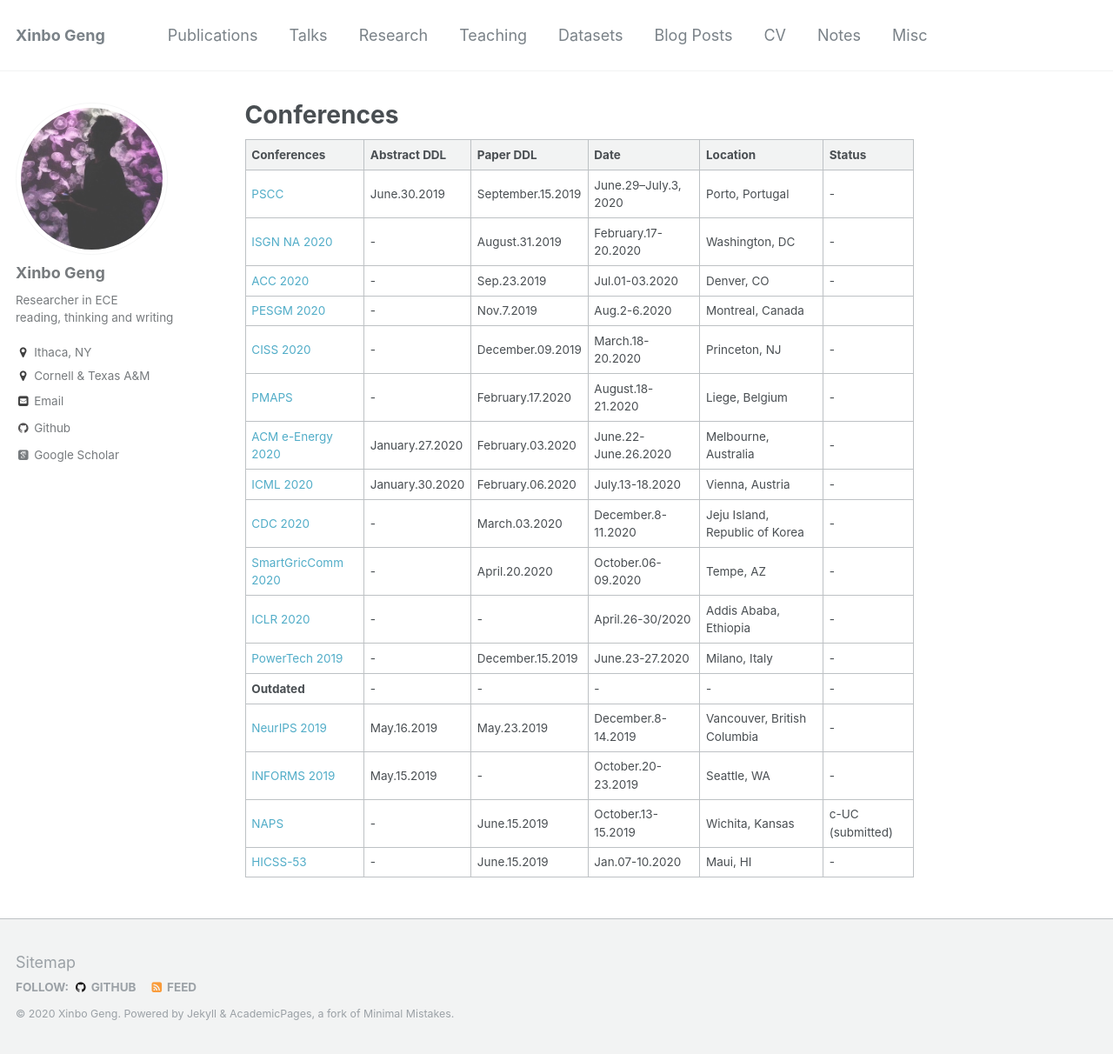
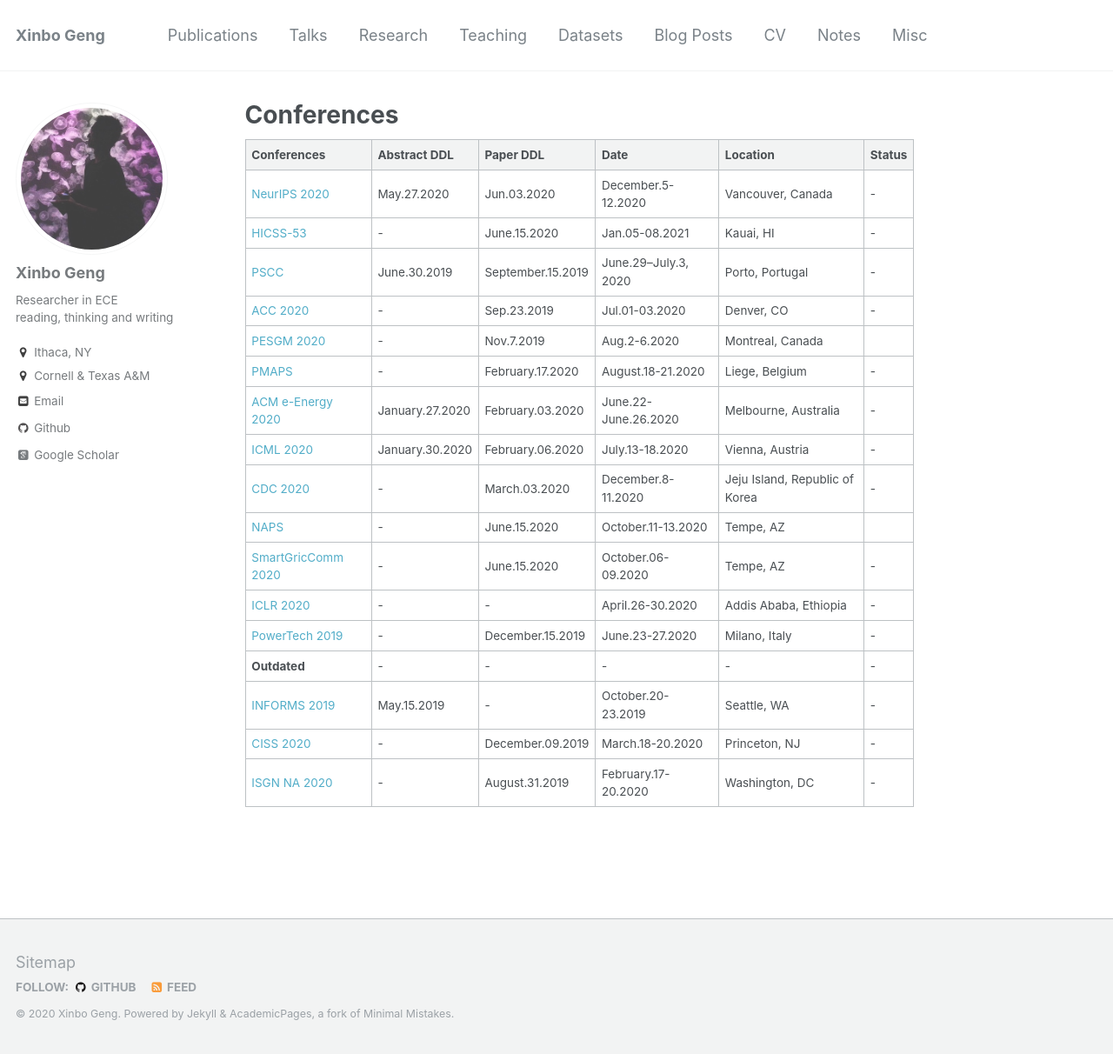
Before and after one commit to xb00dx/xb00dx.github.io, a Jekyll site: the page built from _pages/conf.md, in a window 1280 px wide and 1212 px high. Shown: the whole window at 87% size. Built offline with Jekyll 4.4.1, drawn with Linux system fonts in a browser that asks for light colours; some web fonts are replaced.

Commit message:
no message

```diff
--- a/_pages/conf.md
+++ b/_pages/conf.md
@@ -10,20 +10,20 @@ redirect_from:
 
 | Conferences                                                                        | Abstract DDL | Paper DDL    | Date                | Location     | Status            |
 |------------------------------------------------------------------------------------|--------------|--------------|---------------------|--------------|-------------------|
+|  [NeurIPS 2020](https://nips.cc/Conferences/2020/Dates)     |  May.27.2020    |  Jun.03.2020    |         December.5-12.2020            |      Vancouver, Canada      |              - |
+| [HICSS-53](http://hicss.hawaii.edu/tracks-and-minitracks/authors/)                 | -            | June.15.2020 | Jan.05-08.2021      | Kauai, HI      | - |
 |  [PSCC](https://pscc2020.pt/)     |  June.30.2019    |  September.15.2019    |         June.29–July.3, 2020            |      Porto, Portugal        |              - |
-| [ISGN NA 2020](https://ieee-isgt.org/)      | -            |   August.31.2019      |  February.17-20.2020                  |          Washington, DC    |         -          |
 | [ACC 2020](http://acc2020.a2c2.org/)                                                | -            | Sep.23.2019  | Jul.01-03.2020      | Denver, CO |  -               |
 | [PESGM 2020](http://pes-gm.org)  | -            | Nov.7.2019 | Aug.2-6.2020 | Montreal, Canada |  |
-| [CISS 2020](https://ee-ciss.princeton.edu/) | -  | December.09.2019        | March.18-20.2020 | Princeton, NJ   | -                |
 | [PMAPS](http://aimontefiore.org/PMAPS2020/index.php)                                                                               | -            |    February.17.2020          |    August.18-21.2020      |         Liege, Belgium     |                   - |
 | [ACM e-Energy 2020](https://energy.acm.org/conferences/eenergy/2020/)       | January.27.2020            |    February.03.2020     |  June.22-June.26.2020    | Melbourne, Australia |    -           |
 | [ICML 2020](https://icml.cc/Conferences/2020/Dates)      | January.30.2020           |  February.06.2020     |  July.13-18.2020        |     Vienna, Austria   |    -               |
 | [CDC 2020](http://cdc2020.ieeecss.org/)      | -            |    March.03.2020 |  December.8-11.2020                   | Jeju Island, Republic of Korea |   -        |
-| [SmartGricComm 2020](https://sgc2020.ieee-smartgridcomm.org/)       | -            |   April.20.2020     |  October.06-09.2020    | Tempe, AZ |    -           |
-| [ICLR 2020](https://iclr.cc/)      | -            |    - |  April.26-30/2020  | Addis Ababa, Ethiopia |   -        |
+| [NAPS](https://ecee.engineering.asu.edu/naps-2020/)   | -            |    June.15.2020       |        October.11-13.2020             |    Tempe, AZ        |                  |
+| [SmartGricComm 2020](https://sgc2020.ieee-smartgridcomm.org/)       | -            |   June.15.2020     |  October.06-09.2020    | Tempe, AZ |    -           |
+| [ICLR 2020](https://iclr.cc/)      | -            |    - |  April.26-30.2020  | Addis Ababa, Ethiopia |   -        |
 | [PowerTech 2019](https://attend.ieee.org/powertech-2019/)       | -           |   December.15.2019    |  June.23-27.2020    | Milano, Italy |    -           |
 | **Outdated**   | -            | - | -   | - | - |
-|  [NeurIPS 2019](https://nips.cc/Conferences/2019/Dates)     |  May.16.2019    |  May.23.2019    |         December.8-14.2019            |      Vancouver, British Columbia      |              - |
 | [INFORMS 2019](http://meetings2.informs.org/wordpress/seattle2019/) | May.15.2019  | -            | October.20-23.2019 | Seattle, WA   |  -          |
-| [NAPS](https://www.wichita.edu/academics/engineering/naps2019/index.php)   | -            |    June.15.2019       |        October.13-15.2019             |    Wichita, Kansas        |         c-UC (submitted)          |
-| [HICSS-53](http://hicss.hawaii.edu/tracks-and-minitracks/authors/)                 | -            | June.15.2019 | Jan.07-10.2020      | Maui, HI      | - |
+| [CISS 2020](https://ee-ciss.princeton.edu/) | -  | December.09.2019        | March.18-20.2020 | Princeton, NJ   | -                |
+| [ISGN NA 2020](https://ieee-isgt.org/)      | -            |   August.31.2019      |  February.17-20.2020                  |          Washington, DC    |         -          |
```
Also changed, not shown: _posts/2020-05-27-Demand-Dataset.md (added, +11 -0 lines).
